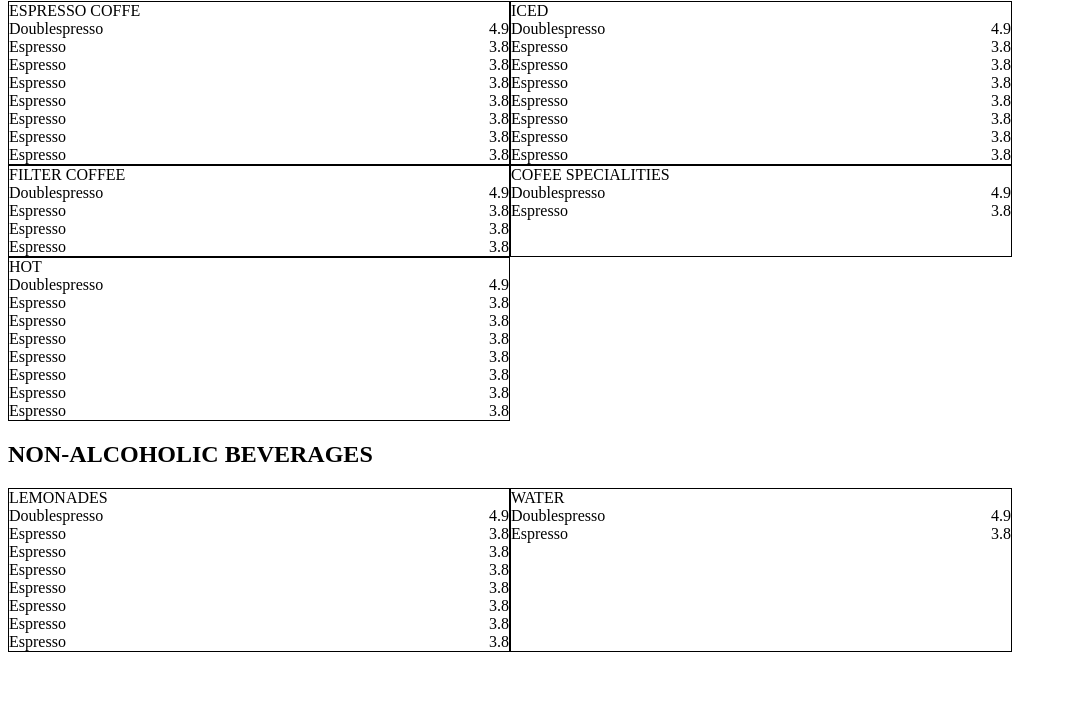
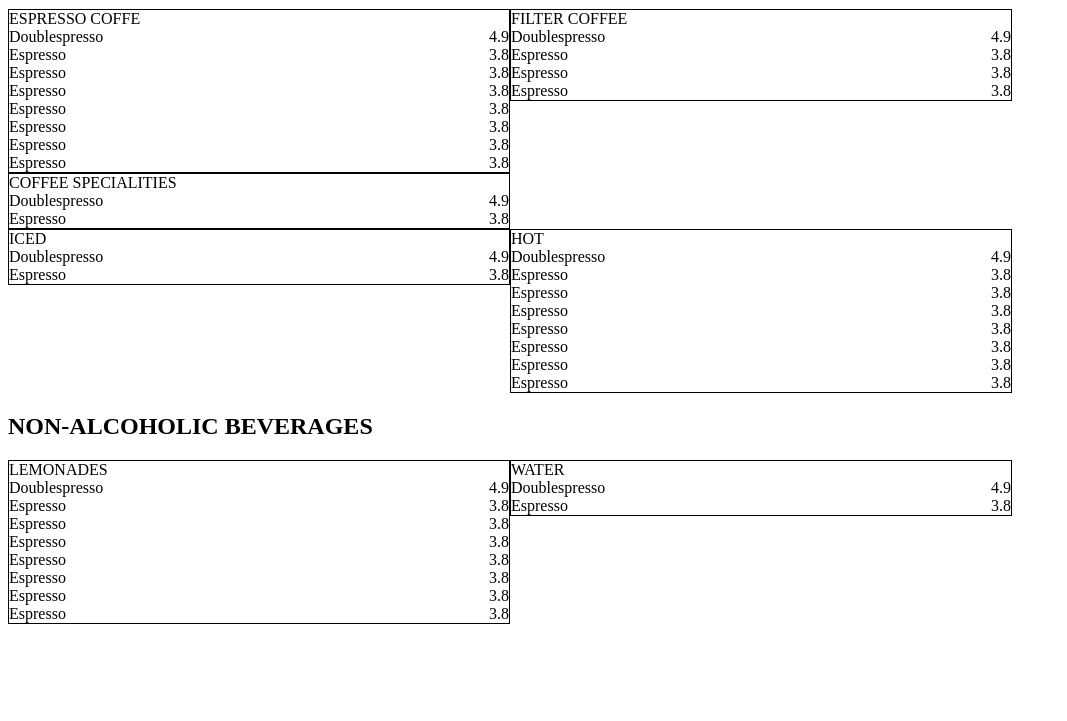
Before and after one commit to yanekkris/generic-hipster-coffee, a website: page src/menu.html in a window 1280 px wide. Shown: the part 79-800 px from the top of the page, without its empty margins (0-1067 px from the left). Drawn offline with nearby package versions, Linux system fonts and the light colour scheme; files that its build step writes are made by us from their sources.

```diff
--- a/src/menu.html
+++ b/src/menu.html
@@ -10,49 +10,12 @@
     <!-- main section contains all block's page  -->
     <main class="main">
         <!-- main__title class is the page title -->
-        <div class="main__title"><h1>MENU</h1></div>
+        <h1>MENU</h1>
         <!-- main__content class contains all cards -->
         <div class="main__content">
             <!-- main-card class contain all cards items -->
             <div class="main-cards">
                 <div class="main-card__title">ESPRESSO COFFE</div>
-                <div class="main-card__content">
-                    <div class="menu-item">
-                        <div class="menu-item__product">Doublespresso</div>
-                        <div class="menu-item__price">4.9</div>
-                    </div>
-                    <div class="menu-item">
-                        <div class="menu-item__product">Espresso</div>
-                        <div class="menu-item__price">3.8</div>
-                    </div>
-                    <div class="menu-item">
-                        <div class="menu-item__product">Espresso</div>
-                        <div class="menu-item__price">3.8</div>
-                    </div>
-                    <div class="menu-item">
-                        <div class="menu-item__product">Espresso</div>
-                        <div class="menu-item__price">3.8</div>
-                    </div>
-                    <div class="menu-item">
-                        <div class="menu-item__product">Espresso</div>
-                        <div class="menu-item__price">3.8</div>
-                    </div>
-                    <div class="menu-item">
-                        <div class="menu-item__product">Espresso</div>
-                        <div class="menu-item__price">3.8</div>
-                    </div>
-                    <div class="menu-item">
-                        <div class="menu-item__product">Espresso</div>
-                        <div class="menu-item__price">3.8</div>
-                    </div>
-                    <div class="menu-item">
-                        <div class="menu-item__product">Espresso</div>
-                        <div class="menu-item__price">3.8</div>
-                    </div>
-                </div>
-            </div>
-            <div class="main-cards">
-                <div class="main-card__title">ICED</div>
                 <div class="main-card__content">
                     <div class="menu-item">
                         <div class="menu-item__product">Doublespresso</div>
@@ -111,7 +74,24 @@
                 </div>
             </div>
             <div class="main-cards">
-                <div class="main-card__title">COFEE SPECIALITIES</div>
+                <div class="main-card__title">COFFEE SPECIALITIES</div>
+                <div class="main-card__content">
+                    <div class="menu-item">
+                        <div class="menu-item__product">Doublespresso</div>
+                        <div class="menu-item__price">4.9</div>
+                    </div>
+                    <div class="menu-item">
+                        <div class="menu-item__product">Espresso</div>
+                        <div class="menu-item__price">3.8</div>
+                    </div>
+
+
+                </div>
+            </div>
+        </div>
+        <div class="main__content">
+            <div class="main-cards">
+                <div class="main-card__title">ICED</div>
                 <div class="main-card__content">
                     <div class="menu-item">
                         <div class="menu-item__product">Doublespresso</div>
@@ -124,6 +104,7 @@
 
                 </div>
             </div>
+
             <div class="main-cards">
                 <div class="main-card__title">HOT</div>
                 <div class="main-card__content">
--- a/src/scss/pages/_menu.scss
+++ b/src/scss/pages/_menu.scss
@@ -3,10 +3,17 @@
     //margin: 5px;
 
 }
+.main{
+    display: flex;
+    flex-basis: 80%;
+    flex-direction: column;
+    justify-content: center;
+}
 .main__content{
     display: flex;
     //flex-direction: column;
     flex-wrap: wrap;
+    align-items: flex-start;
 
 
     //max-height: 1000px;
```
